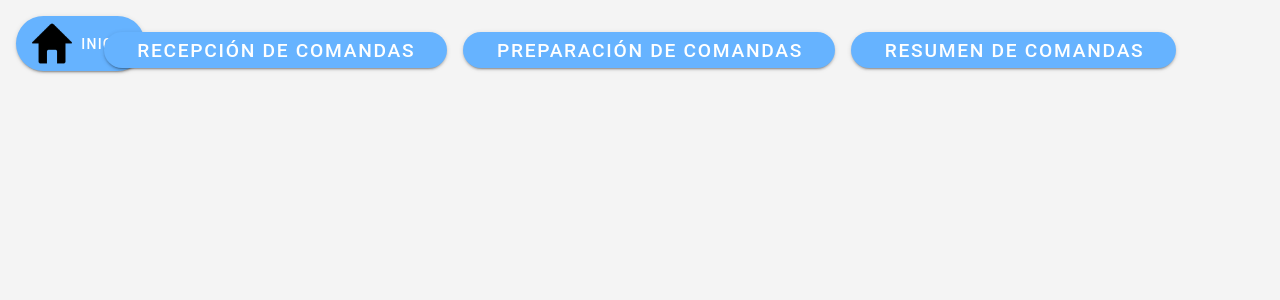
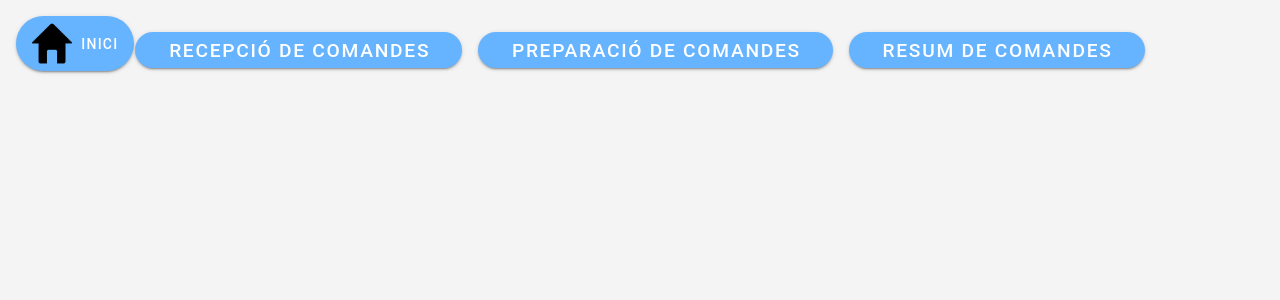
Before and after one commit to Samgarhur/FastFoodAppWeb, a Vue app in the folder Mo7/: page /gestiocomandes in a window 1280 px wide. Shown: the top 300 px of the page. Built offline with nearby package versions, Linux system fonts and the light colour scheme; no server answers.

Commit message:
text -> català

```diff
--- a/Mo7/src/components/GestioComandes.vue
+++ b/Mo7/src/components/GestioComandes.vue
@@ -2,14 +2,14 @@
   <div class="page">
     <v-btn class="home-button" @click="redirectToHome">
       <img src="./home.png" alt="icono Pag Principal" width="40" height="45">
-      <span class="home-text">Inicio</span>
+      <span class="home-text">Inici</span>
     </v-btn>
 
     <v-container>
       <div class="button-container">
-        <v-btn class="custom-button" @click="mostrarRecepcioComandes">Recepción de Comandas</v-btn>
-        <v-btn class="custom-button" @click="mostrarPreparacioComandes">Preparación de Comandas</v-btn>
-        <v-btn class="custom-button" @click="mostrarResumComandes">Resumen de Comandas</v-btn>
+        <v-btn class="custom-button" @click="mostrarRecepcioComandes">Recepció de Comandes</v-btn>
+        <v-btn class="custom-button" @click="mostrarPreparacioComandes">Preparació de Comandes</v-btn>
+        <v-btn class="custom-button" @click="mostrarResumComandes">Resum de Comandes</v-btn>
       </div>
       <div class="comandas-container">
         <RecepcioComandes v-if="mostrarRecepcio" />
@@ -96,8 +96,8 @@ export default {
 
 .button-container {
   display: flex;
-  justify-content: center; /* Centramos los botones horizontalmente */
-  align-items: center; /* Centramos los botones verticalmente */
+  justify-content: center;
+  align-items: center;
 }
 
 .custom-button {
```
